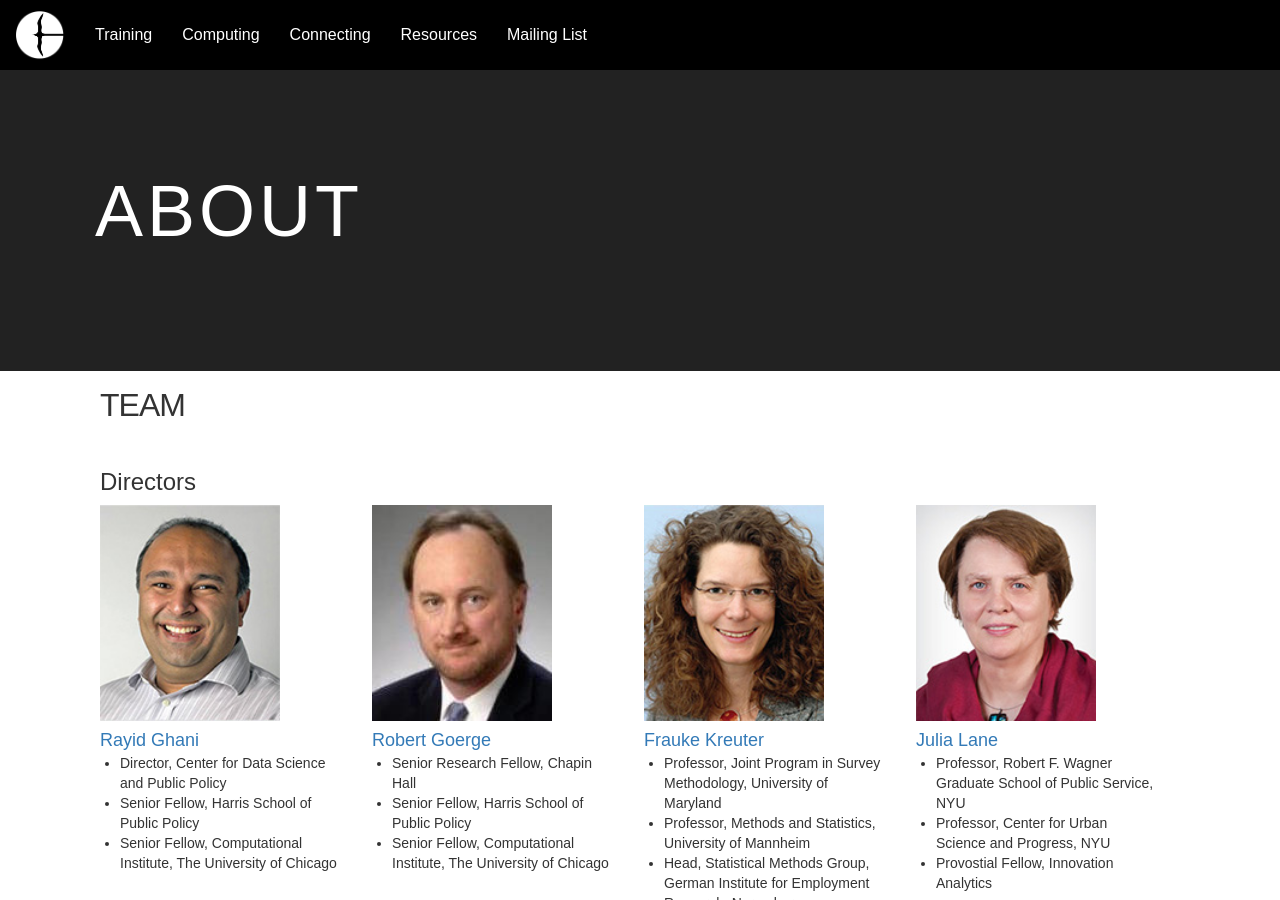
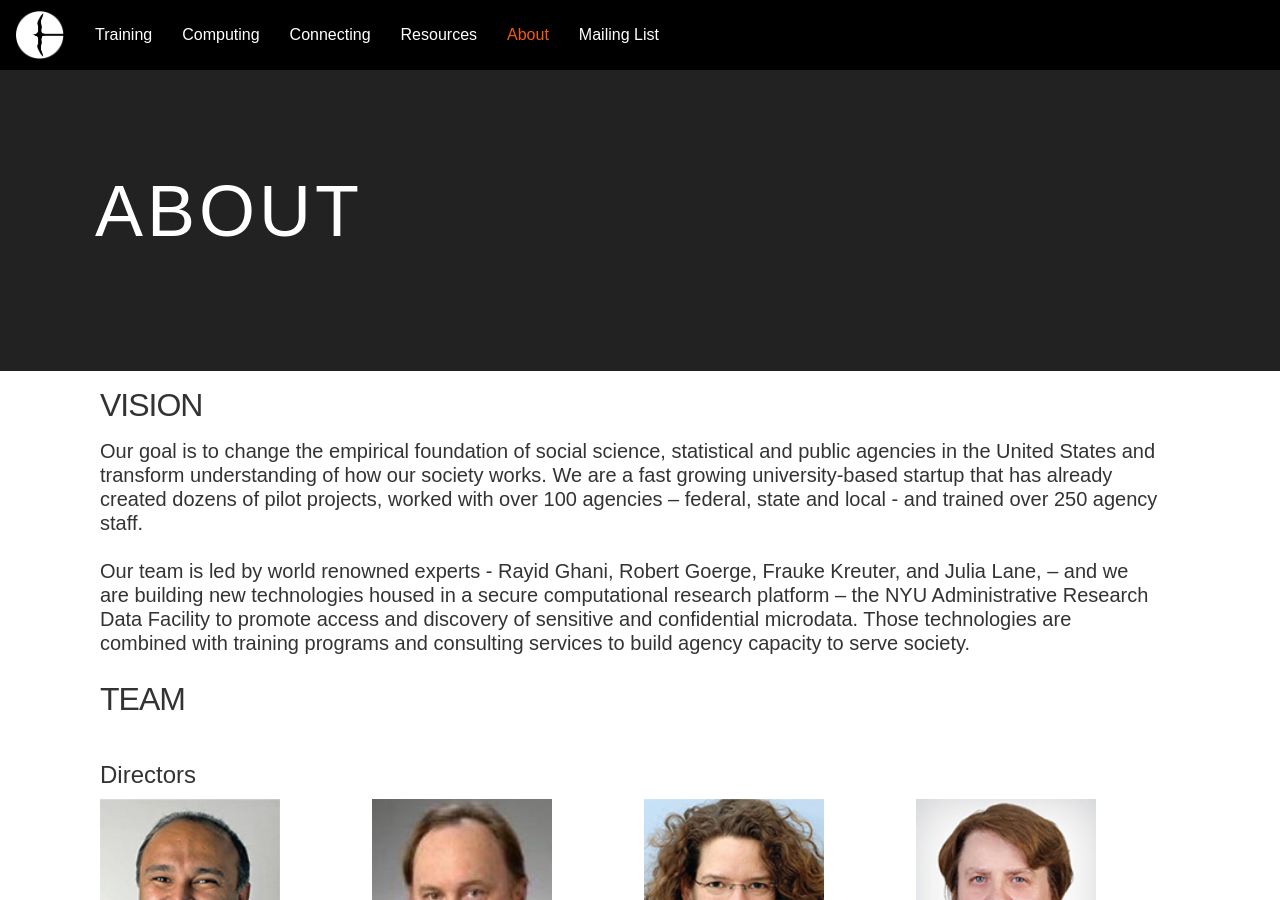
Before and after one commit to NYU-CI/coleridge, a Jekyll site: the page built from pages/about.html, in a window 1280 px wide and 900 px high. Built offline with Jekyll 4.4.1, drawn with Linux system fonts in a browser that asks for light colours; nearby versions of some CDN libraries.

Commit message:
Updated About

```diff
--- a/_includes/nav.html
+++ b/_includes/nav.html
@@ -45,7 +45,7 @@
         <li><a href="{{site.baseurl}}/about" class="{% if page.url == '/about' %}active{% endif %}">About Us</a></li>
         -->
         <li><a href="{{site.baseurl}}/resources" class="purple {% if page.url == '/resources.html' %}active{% endif %}"  alt="Whitepapers, keynotes, and upcoming events">Resources</a></li>
-        <!--<li><a href="{{site.baseurl}}/about" class="orange {% if page.url == '/about.html' %}active{% endif %}">About</a></li>-->
+        <li><a href="{{site.baseurl}}/about" class="orange {% if page.url == '/about.html' %}active{% endif %}">About</a></li>
         <li><a href="{{site.registration_link}}" class="blue" target="_blank" alt="Receive application information">Mailing List</a></li>
       </ul>
       <!--
--- a/pages/about.html
+++ b/pages/about.html
@@ -16,12 +16,14 @@
 
 <div class="container">
   <div class="row">
-    <!--
+
     <div class="col-sm-12">
       <p class="curriculum-title">VISION</p>
     </div>
     <div class="col-sm-12">
-      <p class="curriculum-description">The data revolution is transforming how executives manage operations and businesses deliver goods and services. Yet when it comes to communities and the government agencies that serve them, the revolution has barely begun.  The startup costs are high for creating an integrated data infrastructure about people served by different agencies and programs. Data are typically fragmented, and attempts at integration are often one-off and piecemeal.  There are strong disincentives to share data across programs or with external parties. The Coleridge Initiative has developed technical and human approaches to enable community access to and use of data on human subjects. It's built on many years of successful experience to design an infrastructure that was commissioned by the US Census Bureau to inform the decision making of the Commission on Evidence Based Policy It tackles three core issues.</p>
+      <p class="curriculum-description">Our goal is to change the empirical foundation of social science, statistical and public agencies in the United States and transform understanding of how our society works.   We are a fast growing university-based startup that has already created dozens of pilot projects, worked with over 100 agencies – federal, state and local - and trained over 250 agency staff.<br><br>
+Our team is led by world renowned experts - Rayid Ghani, Robert Goerge, Frauke Kreuter, and Julia Lane,   – and we are building new technologies housed in a secure computational research platform – the NYU Administrative Research Data Facility  to promote access and discovery of sensitive and confidential microdata.  Those technologies are combined with training programs and consulting services to build agency capacity to serve society.</p>
+      <!--
       <p class="curriculum-description">
         <strong>Technical</strong>: it provides a secure environment – the Administrative Data Research Facility (ADRF) - within which data providers can place and share their data across agency and jurisdictional lines.
       </p>
@@ -30,8 +32,8 @@
       </p>
       <p class="curriculum-description">
         <strong>Legal and practical</strong>: it engages the workforce – through Applied Data Analytics training programs - to ensure that there is a value associated with the data linkage that is both consistent with the agency mission and useful enough to engage decision-makers.
-      </p>
-    </div>-->
+      </p>-->
+    </div>
 
     <div class="col-sm-12">
       <p class="curriculum-title">TEAM</p>
```
